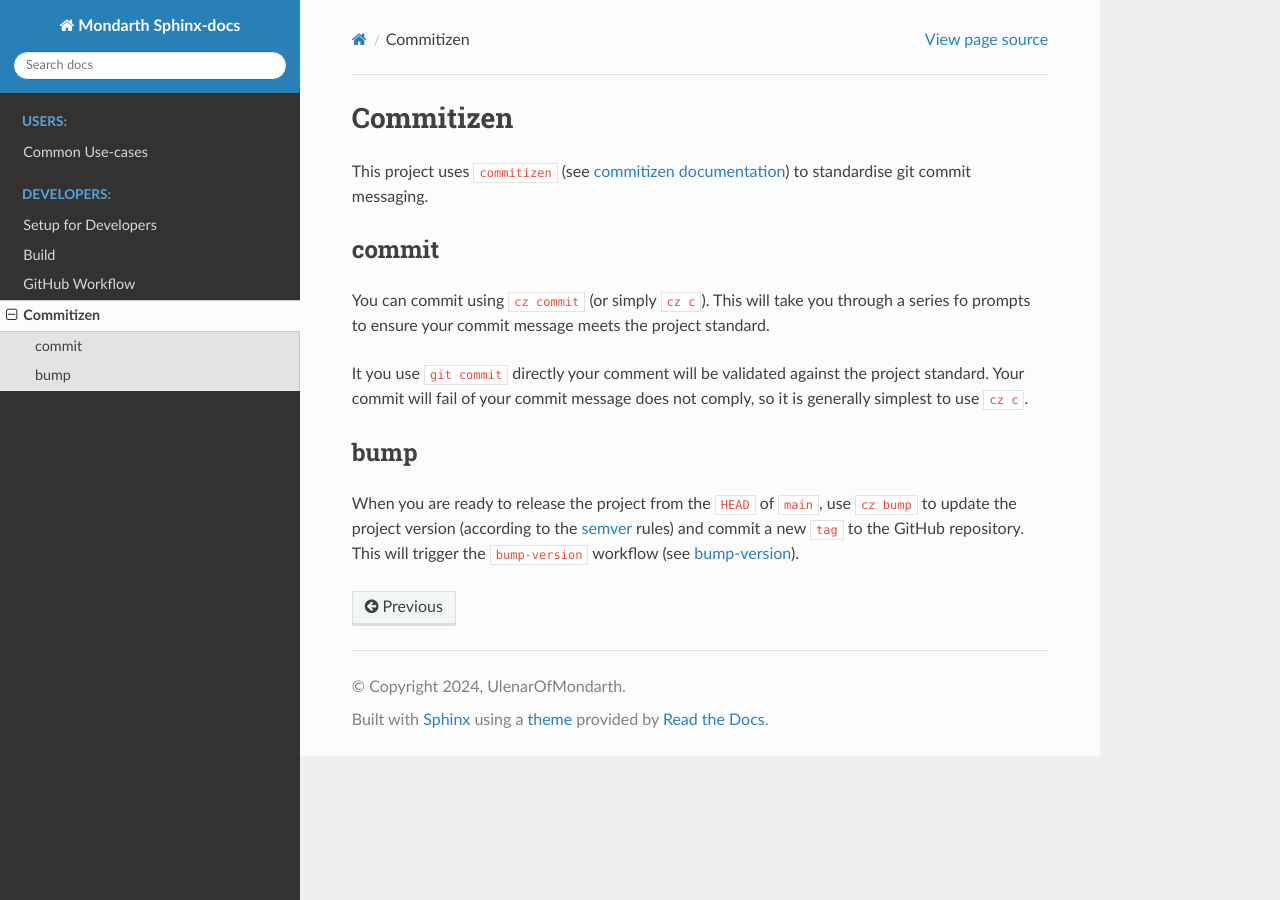
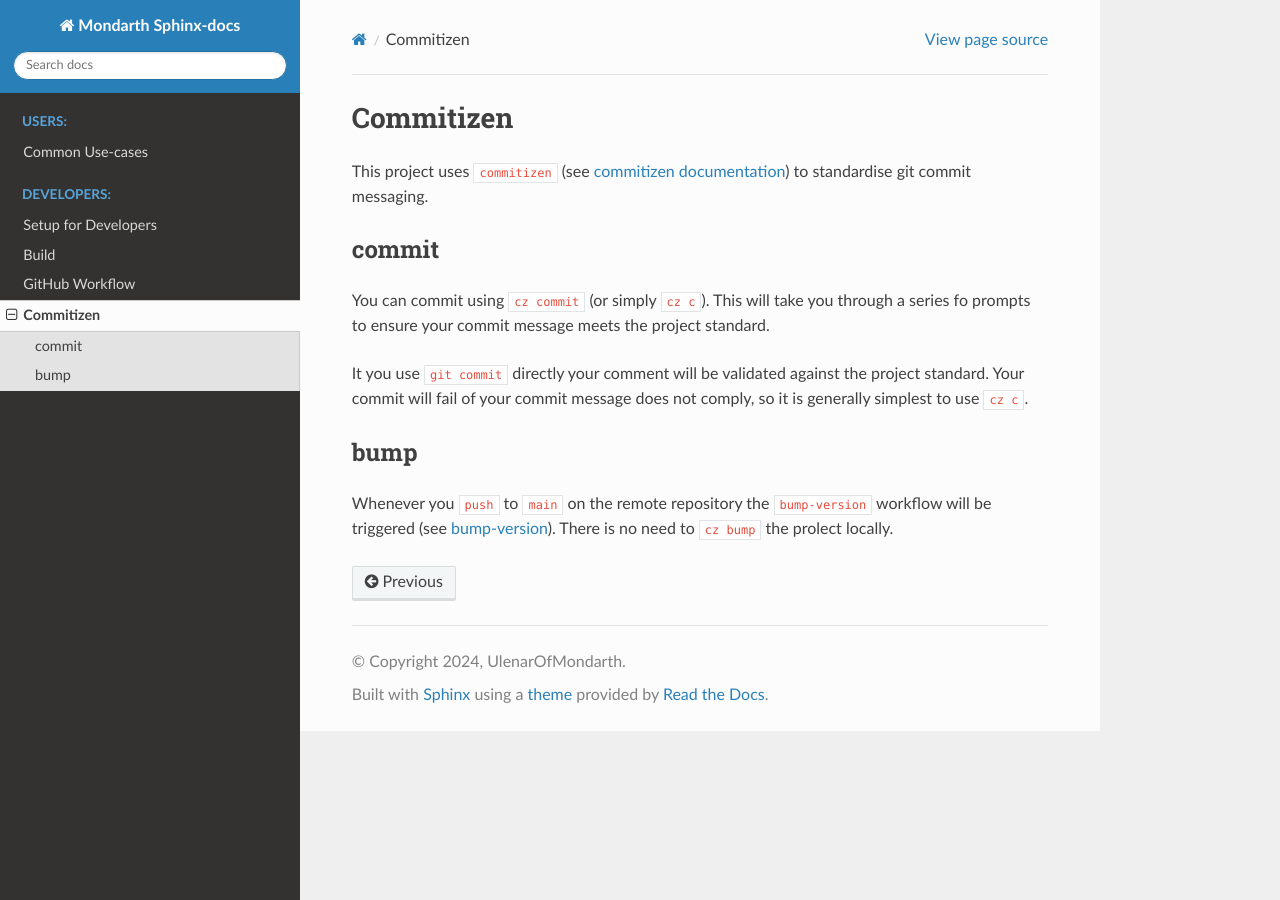
Before and after one commit to ulenarofmondarth/sphinx-docs, a Sphinx documentation site: the page built from docs/commitizen.rst, in a window 1280 px wide. Built offline with Sphinx 7.4.7 and the Read the Docs theme 3.1.0, drawn with Linux system fonts in a browser that asks for light colours.

Commit message:
docs(docs): corrects description of bump process

```diff
--- a/docs/commitizen.rst
+++ b/docs/commitizen.rst
@@ -20,4 +20,4 @@ It you use ``git commit`` directly your comment will be validated against the pr
 bump
 ----
 
-When you are ready to release the project from the ``HEAD`` of ``main``, use ``cz bump`` to update the project version (according to the `semver <https://semver.org/>`_ rules) and commit a new ``tag`` to the GitHub repository. This will trigger the ``bump-version`` workflow (see :ref:`bump-version`).
+Whenever you ``push`` to ``main`` on the remote repository the ``bump-version`` workflow will be triggered (see :ref:`bump-version`). There is no need to ``cz bump`` the prolect locally.
```
